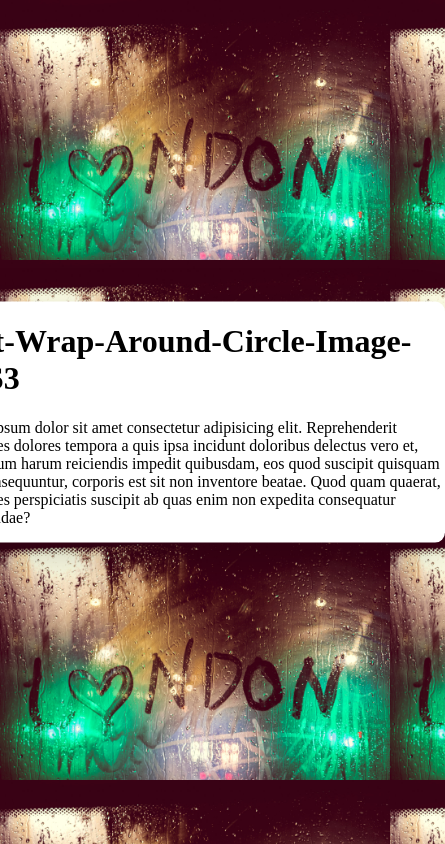
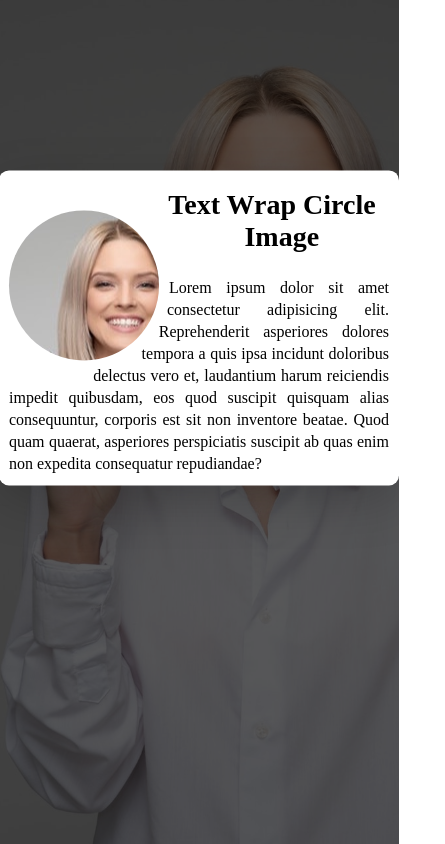
Before and after one commit to hanumancode/Text-Wrap-Around-Circle-Image-CSS3, a plain HTML site: page index.html in a window 390 px wide. Shown: the whole page, 445 px wide, since content can reach past the window. Drawn offline with Linux system fonts and the light colour scheme.

Commit message:
added media query to scale down the wrapper and circle classes

```diff
--- a/index.html
+++ b/index.html
@@ -10,7 +10,7 @@
 <body>
     <div class="wrapper">
         <div class="circle"></div>
-        <h1>Text-Wrap-Around-Circle-Image-CSS3</h1>
+        <h1>Text Wrap Circle Image</h1>
         <p>Lorem ipsum dolor sit amet consectetur adipisicing elit.
            Reprehenderit asperiores dolores tempora a quis ipsa incidunt
            doloribus delectus vero et, laudantium harum reiciendis impedit
--- a/style.css
+++ b/style.css
@@ -1,18 +1,77 @@
 body, html {
     margin: 0;
     padding: 0;
-    background: url(Love-London-Web-Design.jpeg);
-    background-size: cover;
+    height: 100vh;
+
+    background:
+      linear-gradient(
+        rgba(0, 0, 0, 0.65),
+        rgba(0, 0, 0, 0.65)
+      ),
+      url(person-london-webdesign-bitcoin.jpeg);
+      background-position-x: -350px;
+      background-size: cover;
 }
 
 .wrapper {
     position: absolute;
     top: 50%;
     left: 50%;
-    transform: translate(-50%, -50%);
+    transform: translate(-10%, -80%);
     width: 500px;
     box-sizing: border-box;
     background: #fff;
     border-radius: 10px;
     box-shadow: 0 15px 50px rgba(0, 0, 0, 0.2);
 }
+
+.circle {
+    margin: 40px 10px 30px 10px;
+    width: 200px;
+    height: 200px;
+    background: url(person.jpeg);
+    float: left;
+    background-position-x: -55px;
+    background-position-y: -25px;
+    border-radius: 50%;
+    shape-outside: circle();
+}
+
+p {
+    margin: 5px;
+    padding: 5px;
+    text-align: justify;
+    line-height: 22px;
+}
+
+h1 {
+    margin: 10 10 20px;
+    padding: 50;
+    font-size: 28px;
+    text-align: center;
+}
+
+@media only screen and (max-width: 600px) {
+    .wrapper {
+        position: absolute;
+        top: 50%;
+        left: 10%;
+        transform: translate(-10%, -80%);
+        width: 400px;
+        box-sizing: border-box;
+        background: #fff;
+        border-radius: 10px;
+        box-shadow: 0 15px 50px rgba(0, 0, 0, 0.2);
+    }
+    .circle {
+        margin: 40px 10px 30px 10px;
+        width: 150px;
+        height: 150px;
+        background: url(person_sm.jpeg);
+        float: left;
+        background-position-x: -55px;
+        background-position-y: -25px;
+        border-radius: 50%;
+        shape-outside: circle();
+    }
+}
```
Also changed, not shown: person-london-webdesign-bitcoin.jpeg (added), person.jpeg (added), person_sm.jpeg (added).
